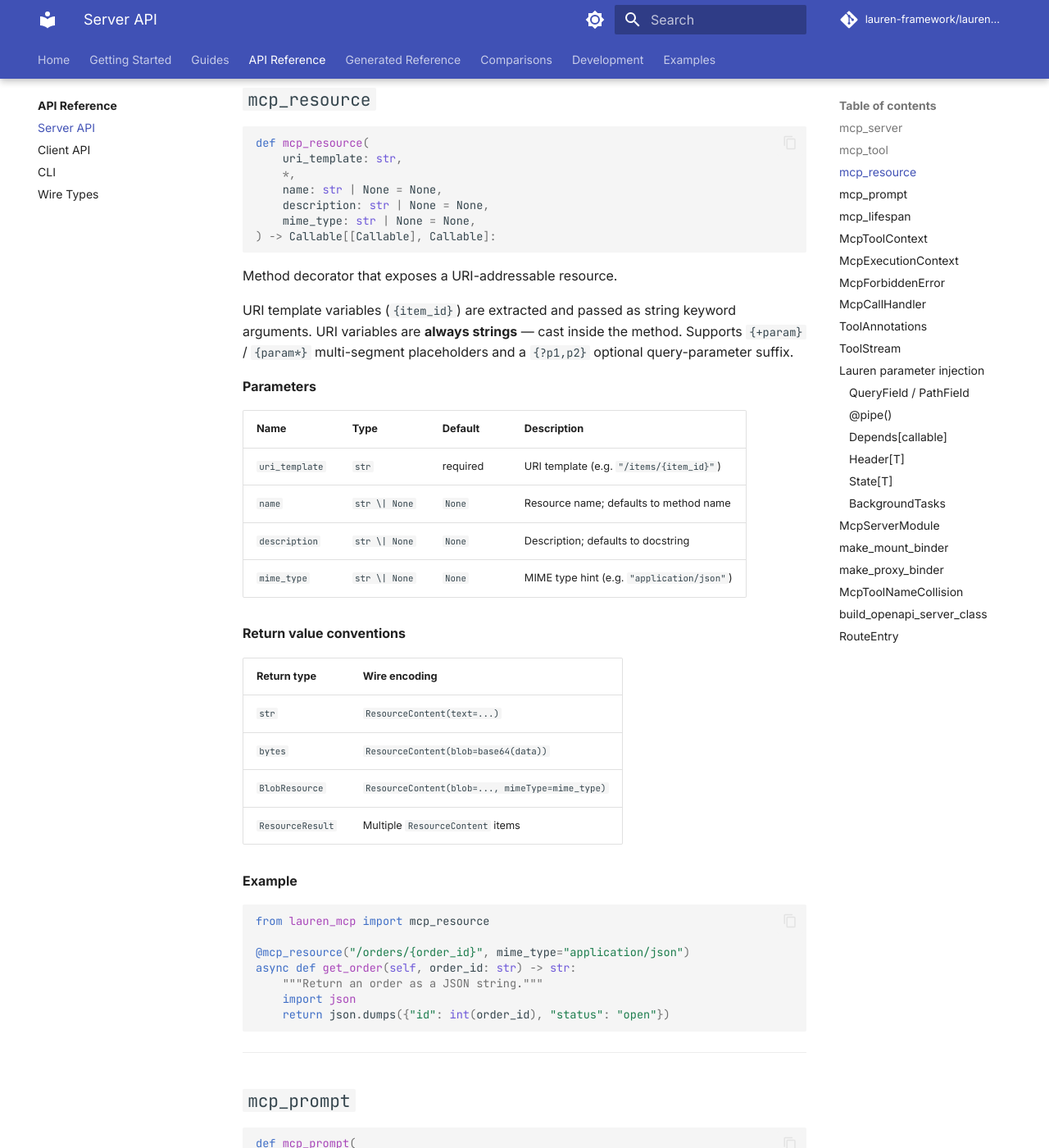
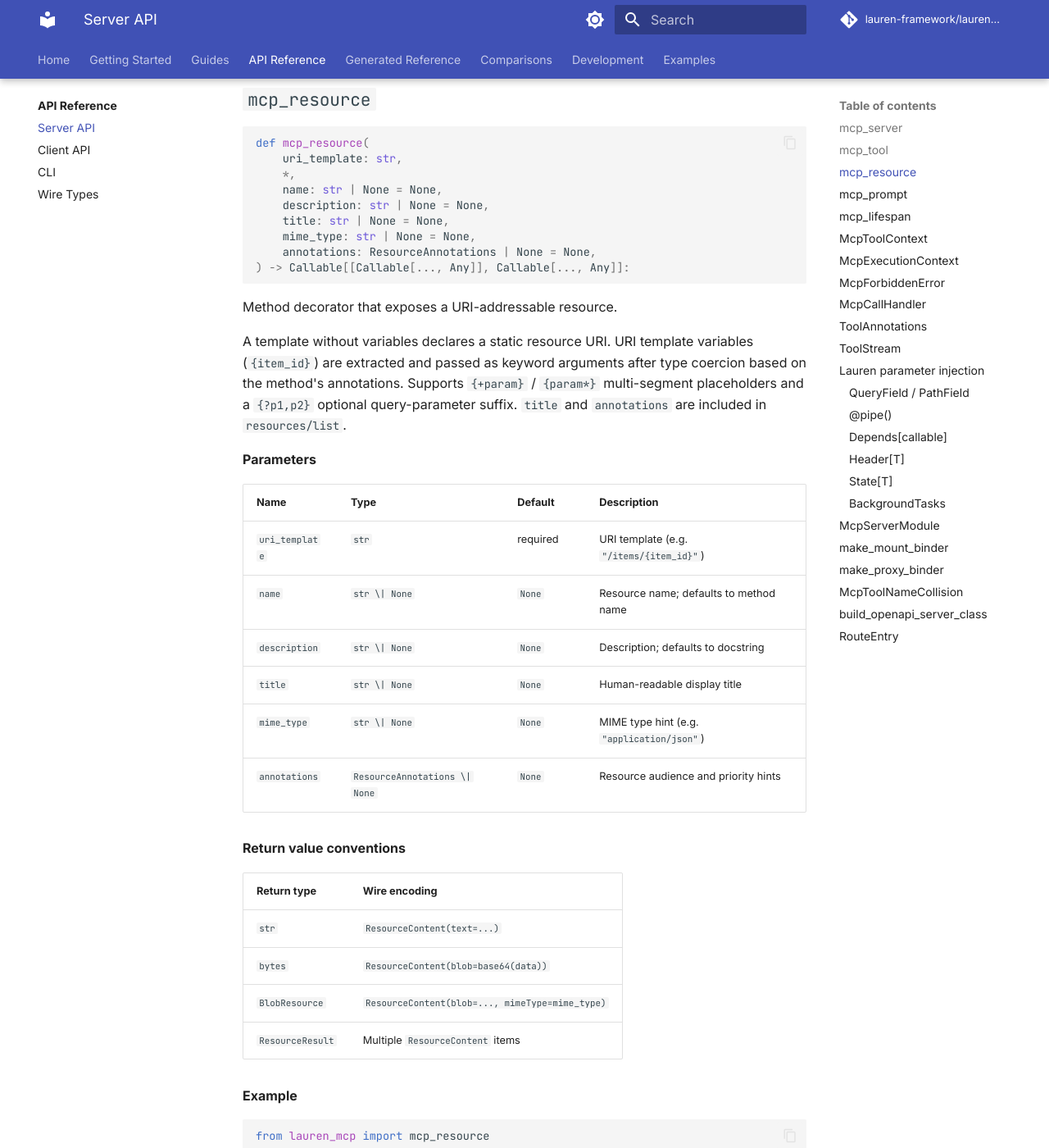
Before and after one commit to lauren-framework/lauren-mcp, an MkDocs documentation site: the page built from docs/reference/server.md, in a window 1280 px wide and 1400 px high, scrolled down 3801 px. Shown: the whole window at 82% size. Built offline with MkDocs 1.6.1 and Material for MkDocs 9.7.7, drawn with Linux system fonts in a browser that asks for light colours; comment, search, counter and statistics services are not loaded; the version menu is left out; some of the changed text lies outside the part shown.

Commit message:
docs(resources): document static and templated resources (#36)

````diff
--- a/docs/reference/server.md
+++ b/docs/reference/server.md
@@ -143,16 +143,19 @@ def mcp_resource(
     *,
     name: str | None = None,
     description: str | None = None,
+    title: str | None = None,
     mime_type: str | None = None,
-) -> Callable[[Callable], Callable]:
+    annotations: ResourceAnnotations | None = None,
+) -> Callable[[Callable[..., Any]], Callable[..., Any]]:
 ```
 
 Method decorator that exposes a URI-addressable resource.
 
-URI template variables (`{item_id}`) are extracted and passed as string
-keyword arguments. URI variables are **always strings** — cast inside the
-method. Supports `{+param}` / `{param*}` multi-segment placeholders and a
-`{?p1,p2}` optional query-parameter suffix.
+A template without variables declares a static resource URI. URI template
+variables (`{item_id}`) are extracted and passed as keyword arguments after
+type coercion based on the method's annotations. Supports `{+param}` /
+`{param*}` multi-segment placeholders and a `{?p1,p2}` optional query-parameter
+suffix. `title` and `annotations` are included in `resources/list`.
 
 **Parameters**
 
@@ -161,7 +164,9 @@ method. Supports `{+param}` / `{param*}` multi-segment placeholders and a
 | `uri_template` | `str` | required | URI template (e.g. `"/items/{item_id}"`) |
 | `name` | `str \| None` | `None` | Resource name; defaults to method name |
 | `description` | `str \| None` | `None` | Description; defaults to docstring |
+| `title` | `str \| None` | `None` | Human-readable display title |
 | `mime_type` | `str \| None` | `None` | MIME type hint (e.g. `"application/json"`) |
+| `annotations` | `ResourceAnnotations \| None` | `None` | Resource audience and priority hints |
 
 **Return value conventions**
 
@@ -177,12 +182,30 @@ method. Supports `{+param}` / `{param*}` multi-segment placeholders and a
 ```python
 from lauren_mcp import mcp_resource
 
-@mcp_resource("/orders/{order_id}", mime_type="application/json")
+@mcp_resource(
+    "catalogue://summary",
+    name="catalogue_summary",
+    title="Catalogue summary",
+    description="A short overview of the catalogue.",
+    mime_type="text/plain",
+)
+async def catalogue_summary(self) -> str:
+    return "42 items are available."
+
+@mcp_resource(
+    "catalogue://orders/{order_id}",
+    name="get_order",
+    title="Order",
+    description="Return an order as JSON.",
+    mime_type="application/json",
+)
 async def get_order(self, order_id: str) -> str:
     """Return an order as a JSON string."""
     import json
     return json.dumps({"id": int(order_id), "status": "open"})
 ```
+
+An unknown URI returns the MCP `RESOURCE_NOT_FOUND` error (`-32002`).
 
 ---
 
````
